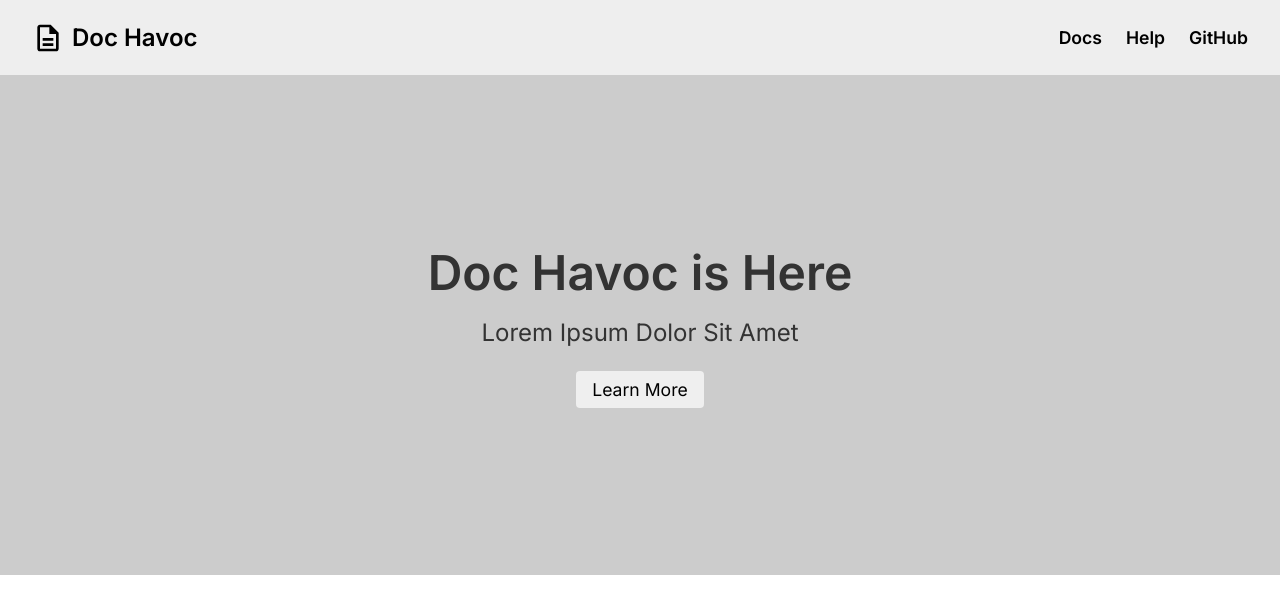
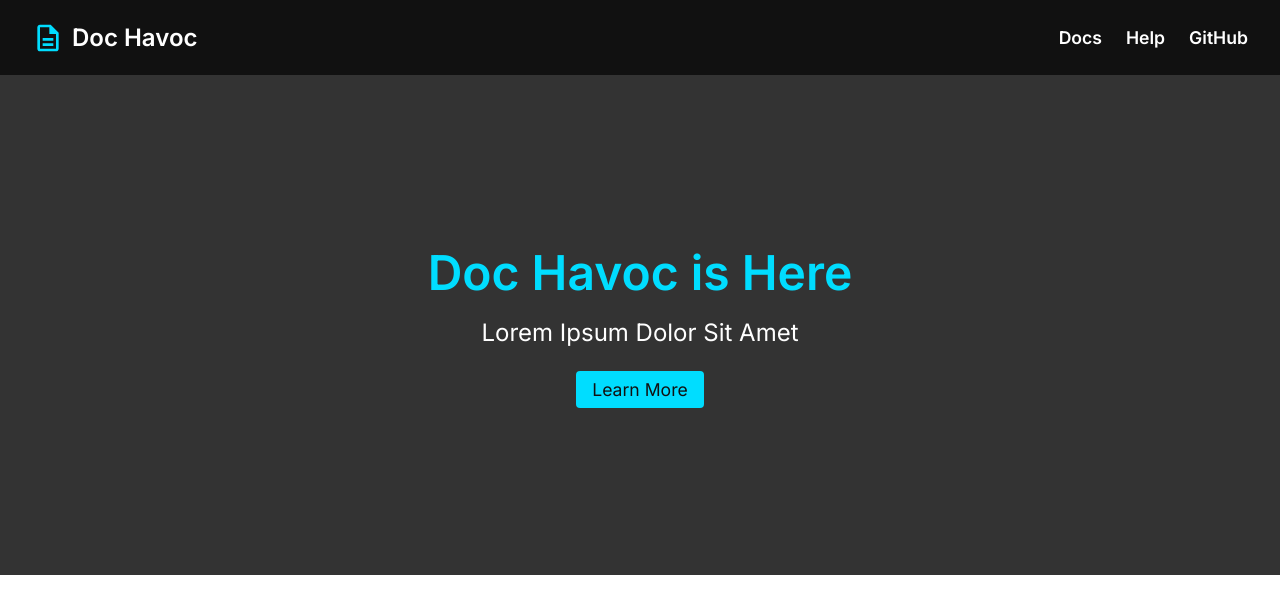
Before and after one commit to 0xAMR/doc_havoc, a React (Create React App) app: page / in a window 1280 px wide. Shown: the top 614 px of the page. Built offline with nearby package versions, Linux system fonts and the light colour scheme.

Commit message:
💄 minor UI tweaks

```diff
--- a/src/components/Hero/hero.scss
+++ b/src/components/Hero/hero.scss
@@ -3,7 +3,7 @@
   align-items: center;
   justify-content: center;
   text-align: center;
-  background-color: #ccc;
+  background-color: var(--dark-acc);
   height: 500px;
   width: 100%;
   color: #333;
@@ -11,14 +11,18 @@
   & .hero__title {
     font-size: 3rem;
     margin: 0 0 1rem 0;
+    color: var(--accent);
   }
 
   & .hero__subtitle {
     font-size: 1.5rem;
     margin: 0 0 1.5rem 0;
+    color: var(--white);
   }
 
   & .hero__cta {
+    background-color: var(--accent);
+    color: var(--dark);
     font-size: 1.1rem;
     padding: 0.5rem 1rem;
     border-radius: 0.25rem;
--- a/src/components/Navbar/navbar.scss
+++ b/src/components/Navbar/navbar.scss
@@ -2,7 +2,8 @@ nav {
   display: flex;
   align-items: center;
   justify-content: space-between;
-  background-color: var(--light-gray);
+  background-color: var(--dark);
+  color: var(--white);
   height: 75px;
   padding: 0.5rem 2rem;
 
@@ -14,11 +15,17 @@ nav {
       height: 2rem;
       width: 2em;
       margin: 0 0.5rem 0 0;
+      fill: var(--accent);
     }
 
     & span {
       font-weight: 600;
       font-size: 1.5rem;
+
+      &:hover{
+        color: var(--accent);
+        cursor: pointer;
+      }
     }
   }
 
@@ -34,7 +41,7 @@ nav {
       cursor: pointer;
 
       &:hover {
-        color: #555;
+        opacity: 0.75;
       }
     }
   }
--- a/src/global.css
+++ b/src/global.css
@@ -10,10 +10,13 @@
 html,
 body,
 #root,
-.App {
+.app {
   height: 100%;
 }
 
 :root {
-  --light-gray: #eee;
+  --accent: #00ddff;
+  --white: #ffffff;
+  --dark: #111;
+  --dark-acc: #333;
 }
```
